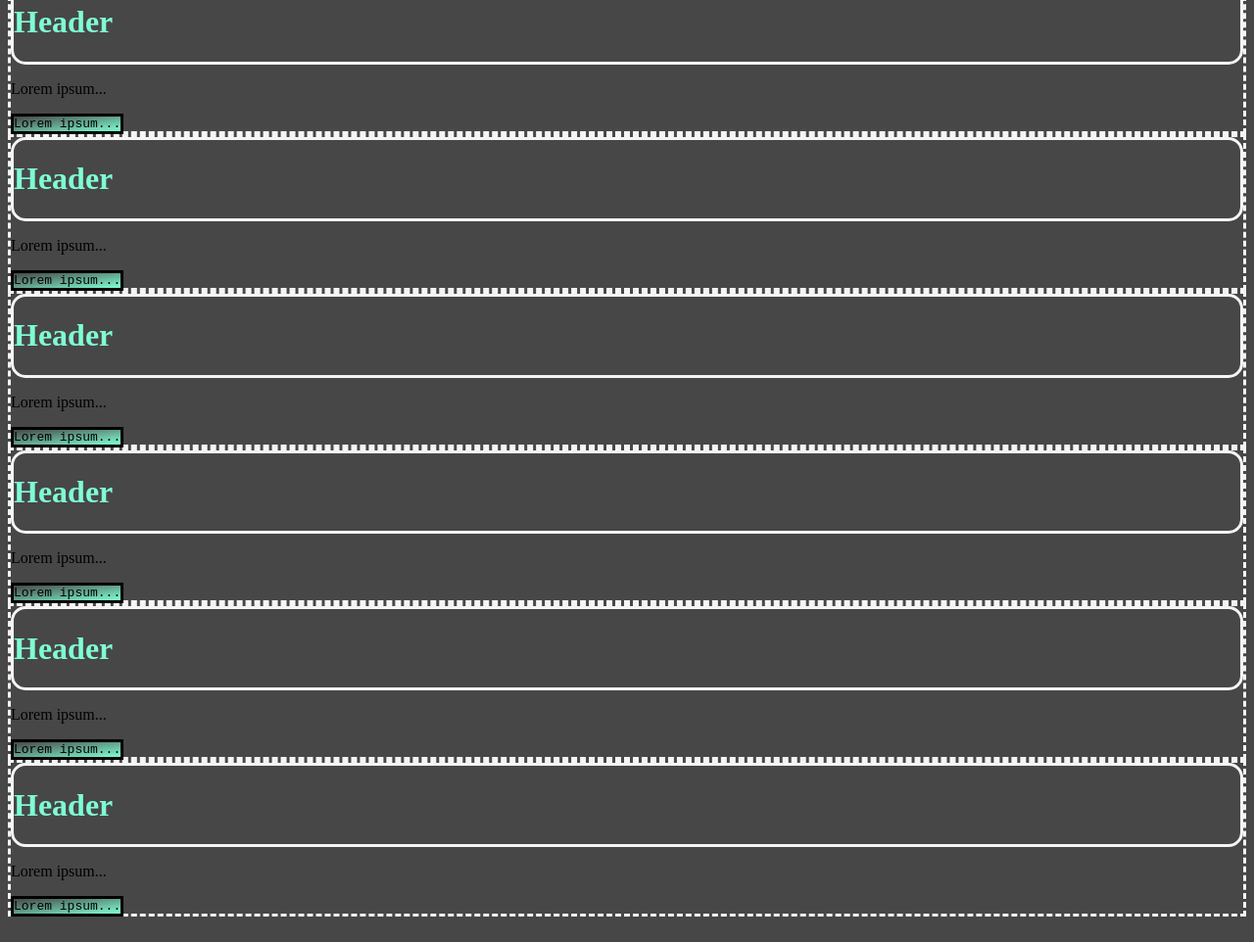
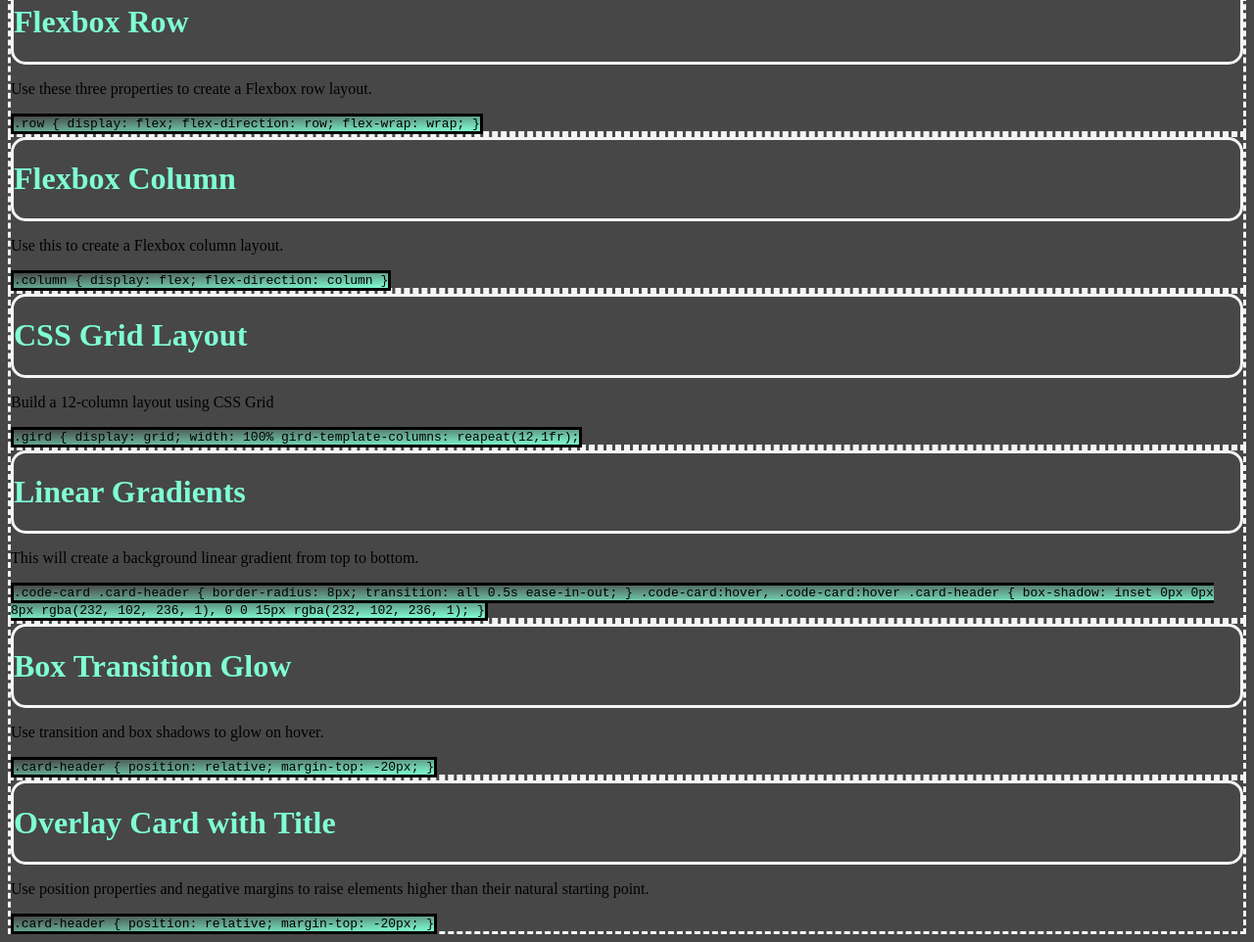
Before and after one commit to Ja1993en/Flex-box-layout, a plain HTML site: page index.html in a window 1280 px wide. Shown: the part 155-1117 px from the top of the page at 98% size. Drawn offline with Linux system fonts and the light colour scheme.

Commit message:
card information

```diff
--- a/index.html
+++ b/index.html
@@ -16,78 +16,106 @@
     <div class="flex-box">
         <div class="card">
              <header class="card-header">
-                 <h1>Header</h1>
+                 <h1>Flexbox Row</h1>
             </header>
 
             <div class="w3-container">
-                <p>Lorem ipsum...</p>
+                <p>Use these three properties to create a Flexbox row layout.</p>
             </div>
             <div class="w3-container">
-                <code>Lorem ipsum...</code>
+                <code>.row {
+                    display: flex;
+                    flex-direction: row;
+                    flex-wrap: wrap;
+                }
+                </code>
             </div>
         </div>
 
         <div class="card">
              <header class="card-header">
-                 <h1>Header</h1>
+                 <h1>Flexbox Column</h1>
             </header>
 
             <div class="w3-container">
-                <p>Lorem ipsum...</p>
+                <p>Use this to create a Flexbox column layout.</p>
             </div>
             <div class="w3-container">
-                <code>Lorem ipsum...</code>
+                <code>.column {
+                    display: flex;
+                    flex-direction: column
+                }
+                </code>
             </div>
         </div>
 
         <div class="card">
              <header class="card-header">
-                 <h1>Header</h1>
+                 <h1>CSS Grid Layout</h1>
             </header>
 
             <div class="w3-container">
-                <p>Lorem ipsum...</p>
+                <p>Build a 12-column layout using CSS Grid</p>
             </div>
             <div class="w3-container">
-                <code>Lorem ipsum...</code>
+                <code>.gird {
+                    display: grid;
+                    width: 100%
+                    gird-template-columns:
+                    reapeat(12,1fr);
+                </code>
             </div>
         </div>
 
         <div class="card">
              <header class="card-header">
-                 <h1>Header</h1>
+                 <h1>Linear Gradients</h1>
             </header>
 
             <div class="w3-container">
-                <p>Lorem ipsum...</p>
+                <p>This will create a background linear gradient from top to bottom.</p>
             </div>
             <div class="w3-container">
-                <code>Lorem ipsum...</code>
+                <code>.code-card .card-header {
+                    border-radius: 8px;
+                    transition: all 0.5s ease-in-out;
+                }
+                  .code-card:hover,
+                  .code-card:hover .card-header {
+                    box-shadow: inset 0px 0px 8px rgba(232, 102, 236, 1), 0 0 15px rgba(232, 102, 236, 1);
+                  }
+                </code>
             </div>
         </div>
 
         <div class="card">
              <header class="card-header">
-                 <h1>Header</h1>
+                 <h1>Box Transition Glow</h1>
             </header>
 
             <div class="w3-container">
-                <p>Lorem ipsum...</p>
+                <p>Use transition and box shadows to glow on hover.</p>
             </div>
             <div class="w3-container">
-                <code>Lorem ipsum...</code>
+                <code>.card-header {
+                    position: relative;
+                    margin-top: -20px;
+                  }</code>
             </div>
         </div>
 
         <div class="card">
              <header class="card-header">
-                 <h1>Header</h1>
+                 <h1>Overlay Card with Title</h1>
             </header>
             <div class="w3-container">
-                <p>Lorem ipsum...</p>
+                <p>Use position properties and negative margins to raise elements higher than their natural starting point.</p>
             </div>
             <div class="w3-container">
-                <code>Lorem ipsum...</code>
+                <code>.card-header {
+                    position: relative;
+                    margin-top: -20px;
+                  }</code>
             </div>
         </div>
     </div>
```
